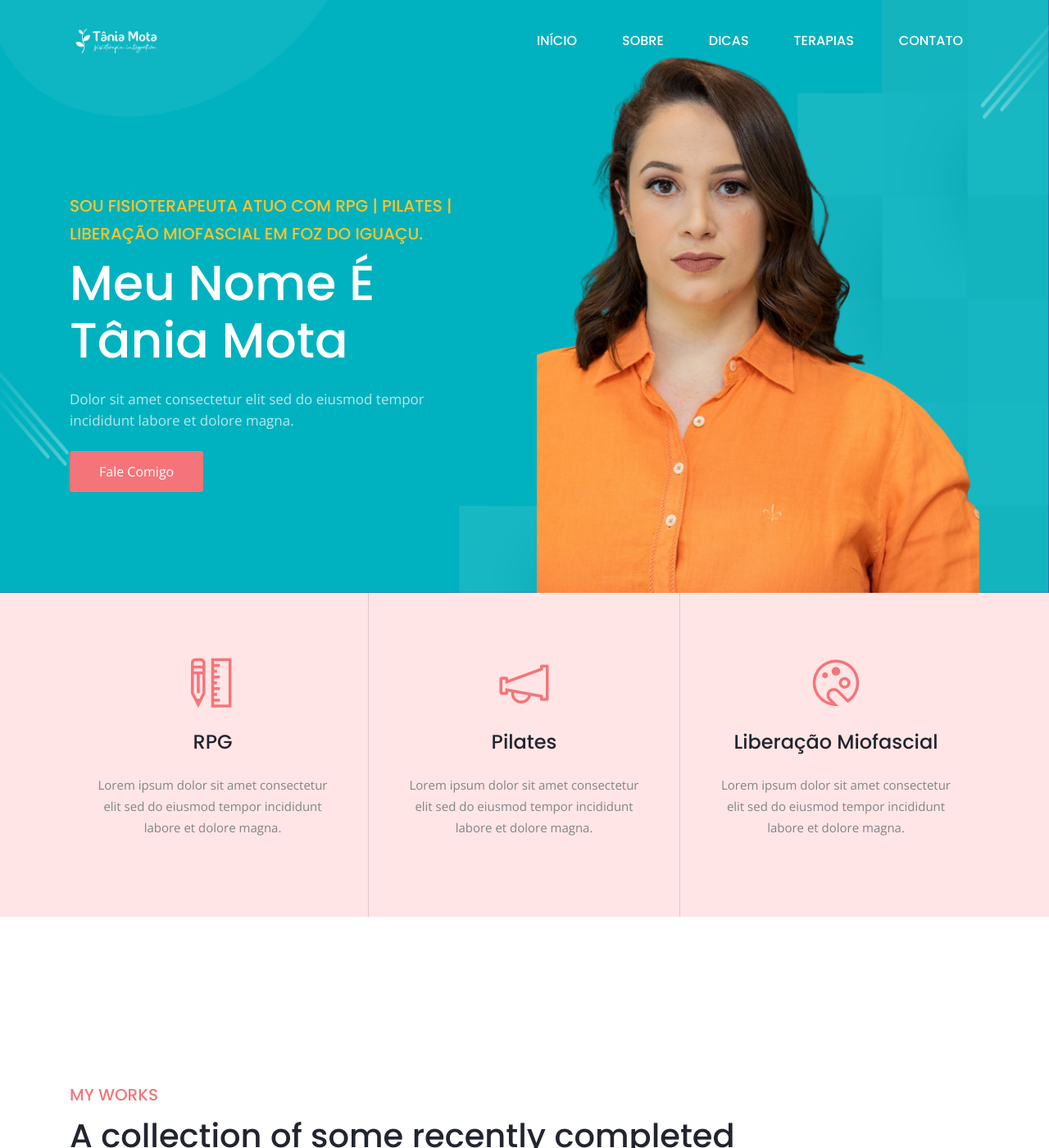
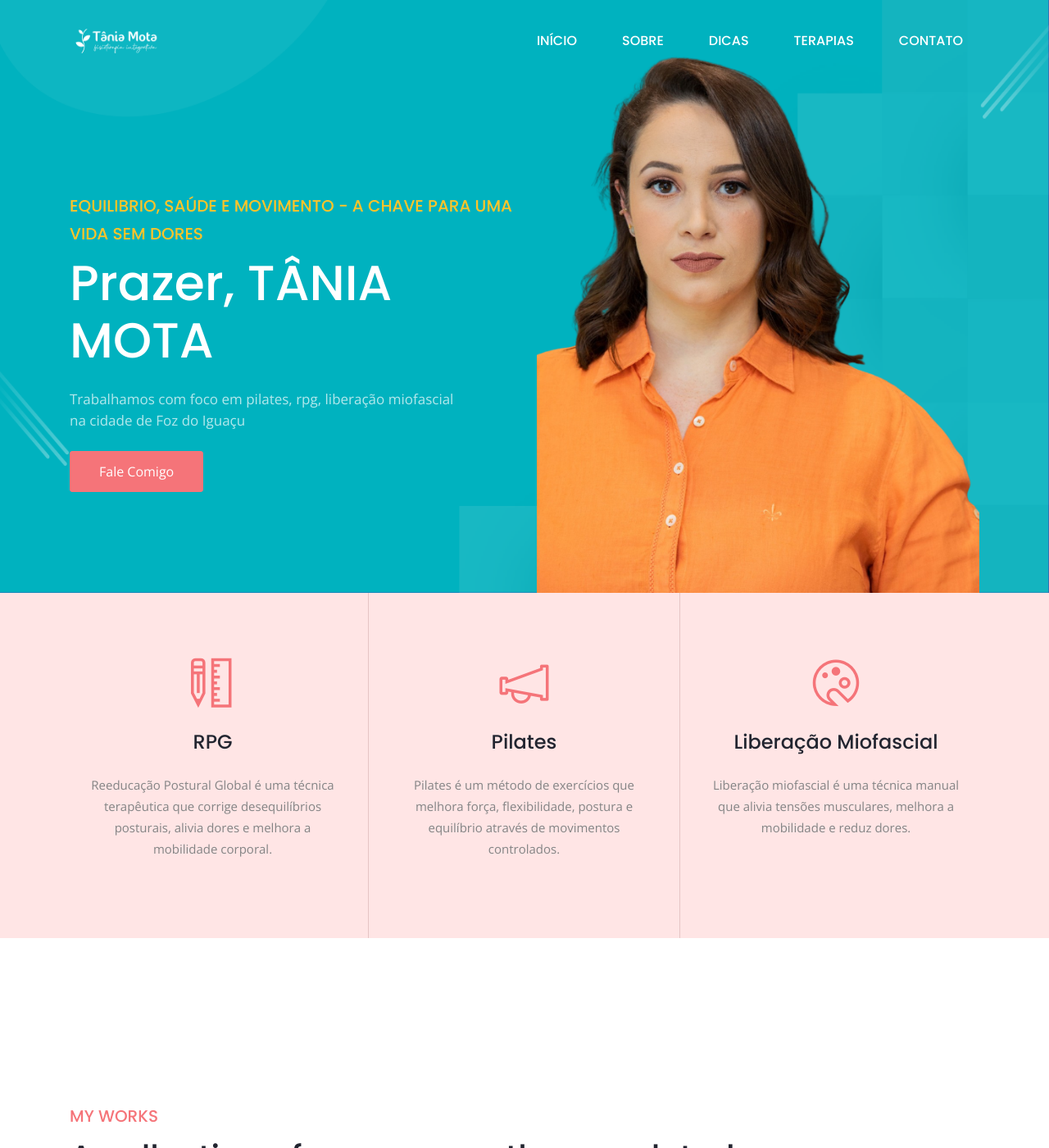
Before and after one commit to thejeffdev/taniamota, a Jekyll site: the page built from index.html, in a window 1280 px wide and 1400 px high. Shown: the whole window at 82% size. Built offline with Jekyll 4.4.1, drawn with Linux system fonts in a browser that asks for light colours; some of the changed text lies outside the part shown.

Commit message:
update content

```diff
--- a/_config.yml
+++ b/_config.yml
@@ -24,22 +24,22 @@ cta:
   bg_image: "/assets/images/bg/cta-bg-2.png"
   button:
     label: "Marque um horário agora"
-    link: "/cta"
+    link: "https://wa.me/+5545999483282"
 
 ################## Social site ###############
 social:
   - name: facebook
     icon: "ti-facebook"
-    link: "#"
+    link: "https://facebook.com/taniamotafisio"
 
   - name: instagram
-    icon: "ti-instagram-alt"
-    link: "#"
+    icon: "ti-instagram"
+    link: "https://instagram.com/taniamotafisio"
 
 
   - name: google
     icon: "ti-google"
-    link: "#"
+    link: "https://maps.app.goo.gl/CEF1V75epAs14x4B9"
 
 # Build settings
 permalink: "/:title"
--- a/_data/homepage_1.yml
+++ b/_data/homepage_1.yml
@@ -1,9 +1,9 @@
 ######################### Hero Area ##############################
 hero_area:
   background_image: "/assets/images/bg/banner-2.png"
-  subtitle: "Sou fisioterapeuta atuo com RPG | Pilates | Liberação Miofascial em Foz do Iguaçu."
-  title: "Meu nome é Tânia Mota"
-  content: "Dolor sit amet consectetur elit sed do eiusmod tempor incididunt labore et dolore magna."
+  subtitle: "Equilibrio, saúde e movimento - A chave para uma vida sem dores"
+  title: "Prazer, <br /> TÂNIA MOTA"
+  content: "Trabalhamos com foco em pilates, rpg, liberação miofascial na cidade de Foz do Iguaçu"
   image: "/assets/images/banner/banner-img-2.png"
   button:
     enable: true
@@ -14,37 +14,42 @@ hero_area:
 services:
   - title: "RPG"
     icon: "ti-ruler-pencil"
-    content: "Lorem ipsum dolor sit amet consectetur elit sed do eiusmod tempor incididunt labore et dolore magna."
+    content: "Reeducação Postural Global é uma técnica terapêutica que corrige desequilíbrios posturais, alivia dores e melhora a mobilidade corporal."
 
   - title: "Pilates"
     icon: "ti-announcement"
-    content: "Lorem ipsum dolor sit amet consectetur elit sed do eiusmod tempor incididunt labore et dolore magna."
+    content: "Pilates é um método de exercícios que melhora força, flexibilidade, postura e equilíbrio através de movimentos controlados."
 
   - title: "Liberação Miofascial"
     icon: "ti-palette"
-    content: "Lorem ipsum dolor sit amet consectetur elit sed do eiusmod tempor incididunt labore et dolore magna."
+    content: "Liberação miofascial é uma técnica manual que alivia tensões musculares, melhora a mobilidade e reduz dores."
 
 ########################### Testimonial ###########################
 testimonial:
   enable: true
-  title: "clients feedback"
-  subtitle: "testimonials"
+  title: "O que meus pacientes dizem:"
+  subtitle: "Depoimentos"
   bg_image: "/assets/images/bg/testimonial-bg.png"
   item:
-    - name: "Liam Hughes"
-      designation: "Manager"
+    - name: "Agness Walewinder"
+      designation: ""
       image: "/assets/images/team/test-1.jpg"
-      content: "Lorem ipsum dolor amet constur adipisicing elit sed eiusmtempor incid dolore magna aliqu. enim minim veniam.quis nos trud exercittion ullam laboris nisi ut aliquip excepteur. sint occaecat cuida tat nonproident sunt in culpa qui officia deserunt mollit anim est laborum. sed ut perspiciatis."
+      content: "Visitei a Tania junto com minha amiga Lydia e nós duas adoramos a experiência. 😍Tania tem um grande conhecimento do corpo humano e é profissional no que faz. 👍🏻 A massagem foi maravilhosa, durou mais de uma hora e a Tania foi muito precisa e diligente. Cheguei lá com dores nas costas e dores por causa do meu treino de Muay Thai e saí relaxado e bem cuidado. ❤️Tania usou as mãos para realmente pressionar os pontos do meu corpo que estavam doloridos e tensos me dando um grande alívio! Ela também usou sua arma muscular, ótimo material, recomendo. A sala de massagem era muito aconchegante, limpa e cheirava muito bem. 🌷🌸Gostei das vibrações, gostei da conversa com a Tania e anotei todos os comentários dela sobre como cuidar da minha postura. Espero poder voltar em breve! Obrigada, Tânia, por ser tão gentil, atenciosa e profissional! 🙏🏻"
 
-    - name: "Jane Austin"
-      designation: "Designer"
+    - name: "Jessica Dias"
+      designation: ""
       image: "/assets/images/team/test-2.jpg"
-      content: "Lorem ipsum dolor amet constur adipisicing elit sed eiusmtempor incid dolore magna aliqu. enim minim veniam.quis nos trud exercittion ullam laboris nisi ut aliquip excepteur. sint occaecat cuida tat nonproident sunt in culpa qui officia deserunt mollit anim est laborum. sed ut perspiciatis."
+      content: "O meu resultado no RPG foi muito bom, a minha postura melhorou e os meus movimentos também, sem falar que a Tânia é demais!!! 🤸🏽‍♀️🧘🏽‍♀️"
 
-    - name: "Liolane hussy"
-      designation: "Developer"
+    - name: "Natanaelen cristine bail kazienko"
+      designation: ""
       image: "/assets/images/team/test-3.jpg"
-      content: "Lorem ipsum dolor amet constur adipisicing elit sed eiusmtempor incid dolore magna aliqu. enim minim veniam.quis nos trud exercittion ullam laboris nisi ut aliquip excepteur. sint occaecat cuida tat nonproident sunt in culpa qui officia deserunt mollit anim est laborum. sed ut perspiciatis."
+      content: "Excelente profissional. Gostei muito do resultado. Minha postura melhorou bastante."
+
+    - name: "Nazaré Moreira"
+      designation: ""
+      image: "/assets/images/team/test-3.jpg"
+      content: "Fiz pilates muito tempo e a Tânia é dez : amiga, paciênte e ótima profissional!"
 
 ######################## Fun facts ########################
 funfacts:
```
